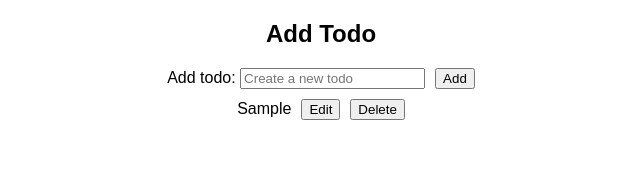
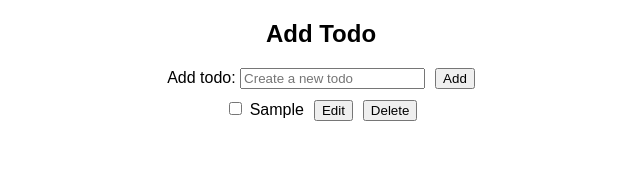
Before and after one commit to faddablack/crud-app, a React (Create React App) app: page / in a window 1280 px wide. Both pictures are taken after typing "Sample" into the empty fields and a click on the button "Add". Shown: the top 189 px of the page, without its empty margins (319-959 px from the left). Built offline with nearby package versions, Linux system fonts and the light colour scheme.

Commit message:
Add checkbox to mark todos done

```diff
--- a/src/App.js
+++ b/src/App.js
@@ -81,7 +81,14 @@ export default function App() {
     // update the todos state with the updated todo
     setTodos(updatedItem);
   }
+function handleToggleDone(id) {
+  setTodos(
+    todos.map((todo) =>
+      todo.id === id ? { ...todo, done: !todo.done } : todo
+    )
+  );
 
+}
   // function to handle when the "Edit" button is clicked
   function handleEditClick(todo) {
     // set editing to true
@@ -147,16 +154,17 @@ export default function App() {
         </form>
       )}
 
-      <ul className="todo-list">
-        {todos.map((todo) => (
-          <li key={todo.id}>
-            {todo.text}
-            {/* we are passing the entire todo object to the handleEditClick function*/}
-            <button onClick={() => handleEditClick(todo)}>Edit</button>
-            <button onClick={() => handleDeleteClick(todo.id, todo)}>Delete</button>
-          </li>
-        ))}
-      </ul>
+    <ul className="todo-list">
+  {todos.map((todo) => (
+    <TodoItem
+      key={todo.id}
+      todo={todo}
+      onEditClick={handleEditClick}
+      onDeleteClick={(id) => handleDeleteClick(id, todo)}
+      onToggleDone={handleToggleDone}
+    />
+  ))}
+</ul>
       <Alert isOpen={open} isDelete={() => taskDelete(id)} message={msg} isClose={() => setOpen(false)} />
     </div>
   );
--- a/src/TodoItem.js
+++ b/src/TodoItem.js
@@ -1,19 +1,17 @@
-// notice we are destructuring the props here. You could change this to
-// bring in props instead and then just add `props.` to todo, onEditClick and onDeleteClick:
-// export default function TodoItem(props)
+import Checkbox from "./components/Checkbox";
+
 export default function TodoItem({
-  // passing the todo as a prop
   todo,
-  // notice the name change of the function handleEditClick to onEditClick
   onEditClick,
-  // notice the name change of the function handleDeleteClick to onDeleteClick
-  onDeleteClick
+  onDeleteClick,
+  onToggleDone
 }) {
   return (
-    // using the li element as the parent
     <li key={todo.id}>
-      {todo.text}
-      {/* don't forget to change the name of the functions */}
+      <Checkbox checked={!!todo.done} onChange={() => onToggleDone(todo.id)} />
+      <span style={{ textDecoration: todo.done ? "line-through" : "none" }}>
+        {todo.text}
+      </span>
       <button onClick={() => onEditClick(todo)}>Edit</button>
       <button onClick={() => onDeleteClick(todo.id)}>Delete</button>
     </li>
--- a/src/components/Checkbox.js
+++ b/src/components/Checkbox.js
@@ -1,14 +1,10 @@
-import React from 'react';
-
-function Checkbox({ isChecked, onChange }) {
+export default function Checkbox({ checked, onChange }) {
   return (
     <input
       type="checkbox"
-      checked={isChecked}
-      onChange={(e) => alert(e.target.checked)}
-      style={{ cursor: 'pointer', width: '20px', height: '20px' }}
+      checked={checked}
+      onChange={onChange}
+      className="todo-checkbox"
     />
   );
 }
-
-export default Checkbox;
--- a/src/styles.css
+++ b/src/styles.css
@@ -16,3 +16,6 @@ button {
   margin-left: 10px;
   cursor: pointer;
 }
+.todo-checkbox {
+  margin-right: 8px;
+}
```
